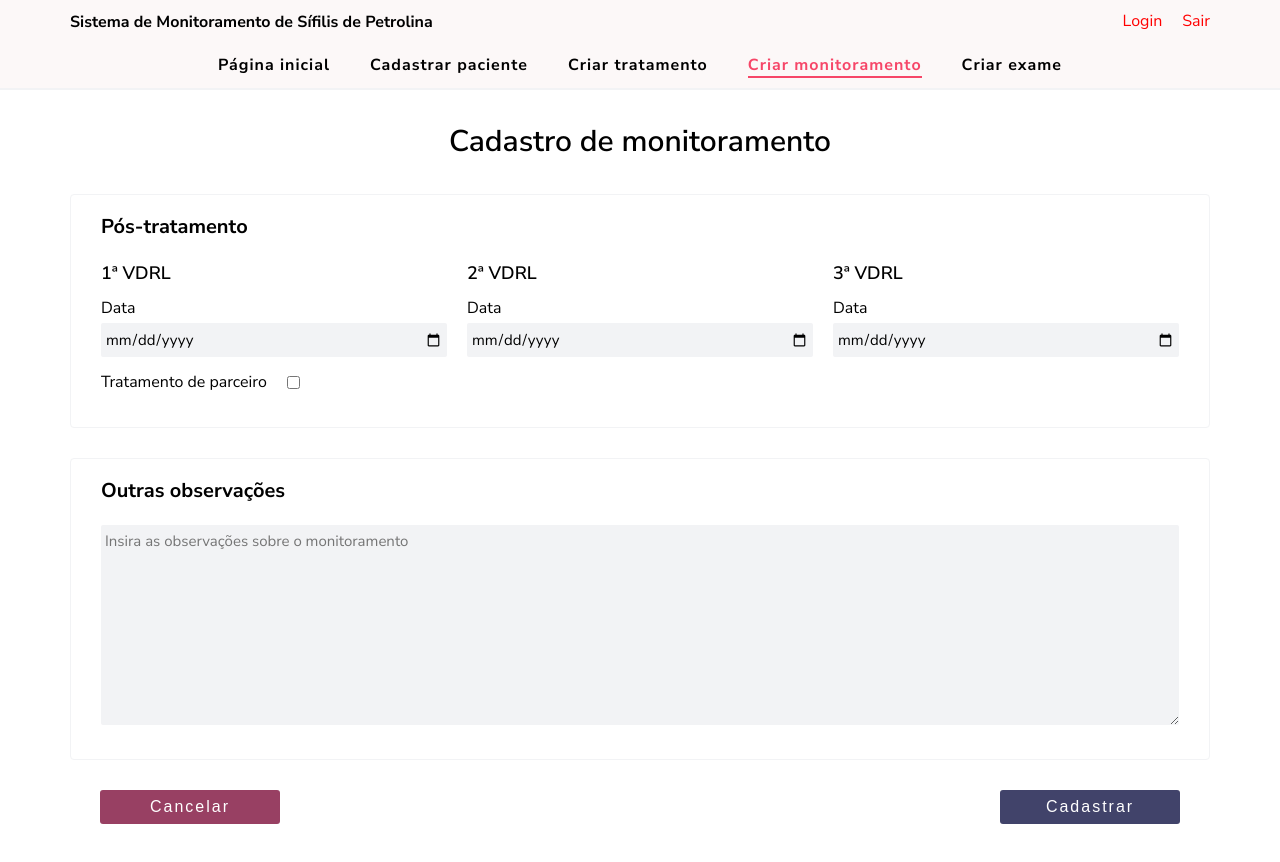
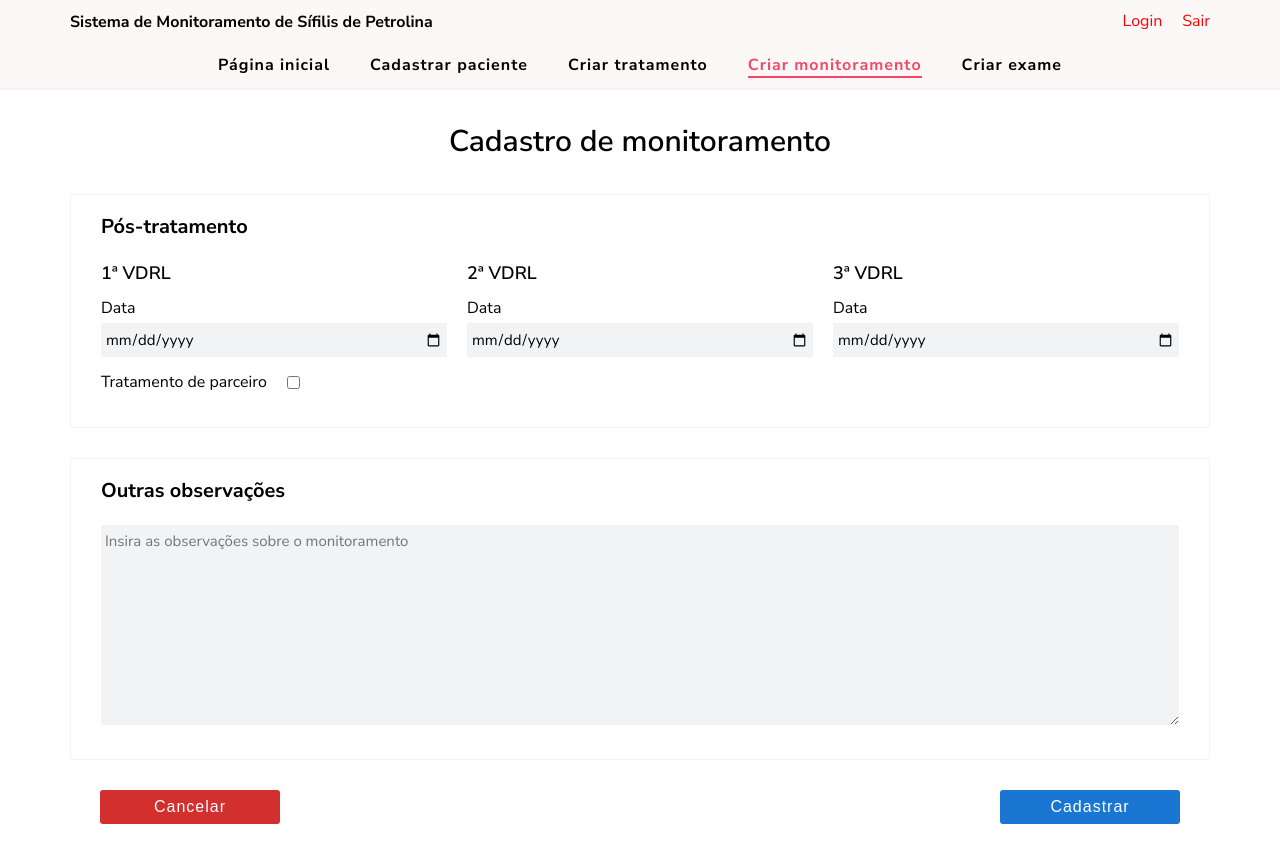
Before and after one commit to thiagocrux/sms-client, a React (Create React App) app: page /monitoramento in a window 1280 px wide. Shown: the top 862 px of the page. Built offline with nearby package versions, Linux system fonts and the light colour scheme.

Commit message:
Update on the button layout

```diff
--- a/src/components/Button/Button.jsx
+++ b/src/components/Button/Button.jsx
@@ -3,18 +3,11 @@ import React from 'react';
 import style from './Button.module.css';
 
 export default function Button(props) {
-  // FIXME: Change to the css module aproach.
-  const conditionalStyling = {
-    color: '#FFFFFF',
-    backgroundColor: props.action === 'submit' ? '#41436A' : '#984063',
-  };
-
   return (
     <button
       type={props.type}
       onClick={() => props.click(props.action)}
-      style={conditionalStyling}
-      className={style.button}
+      className={`${style.button} ${props.action === 'submit' ? style.continue : style.cancel}`}
     >
       {props.children}
     </button>
--- a/src/components/Button/Button.module.css
+++ b/src/components/Button/Button.module.css
@@ -1,15 +1,33 @@
 .button {
   font-size: 1.6rem;
   font-weight: 400;
-  letter-spacing: 0.2rem;
+  letter-spacing: 0.1rem;
   border-radius: 0.3rem;
   border: none;
   padding: 0.8rem 1.4rem;
   min-width: 18rem;
   width: 18rem;
   margin-bottom: 8rem;
+  color: #ffffff;
+  transition: all 0.3s;
 }
 
 .button:hover {
   cursor: pointer;
 }
+
+.continue {
+  background-color: #1976d2;
+}
+
+.continue:hover {
+  background-color: #2196f3;
+}
+
+.cancel {
+  background-color: #d32f2f;
+}
+
+.cancel:hover {
+  background-color: #f44336;
+}
```
